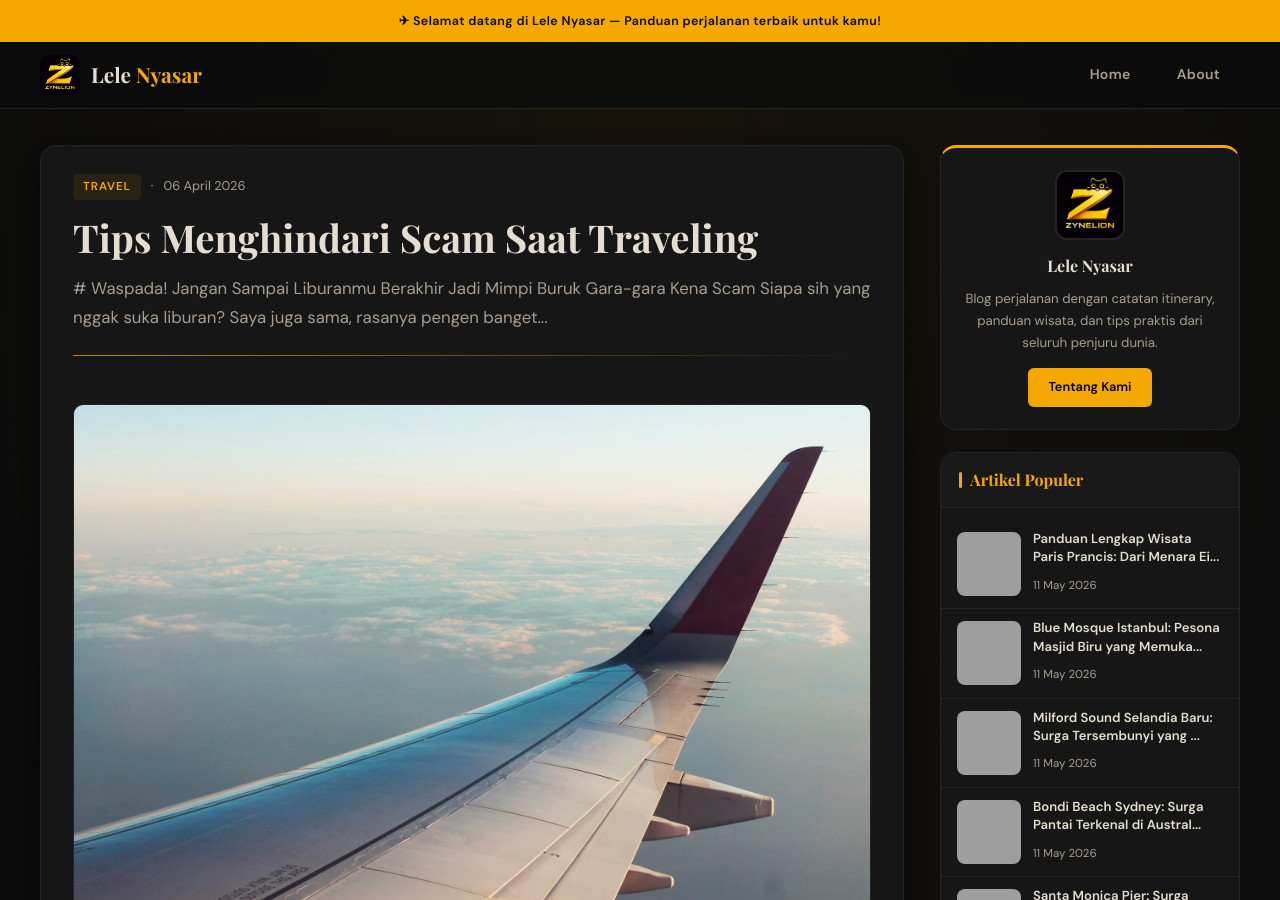
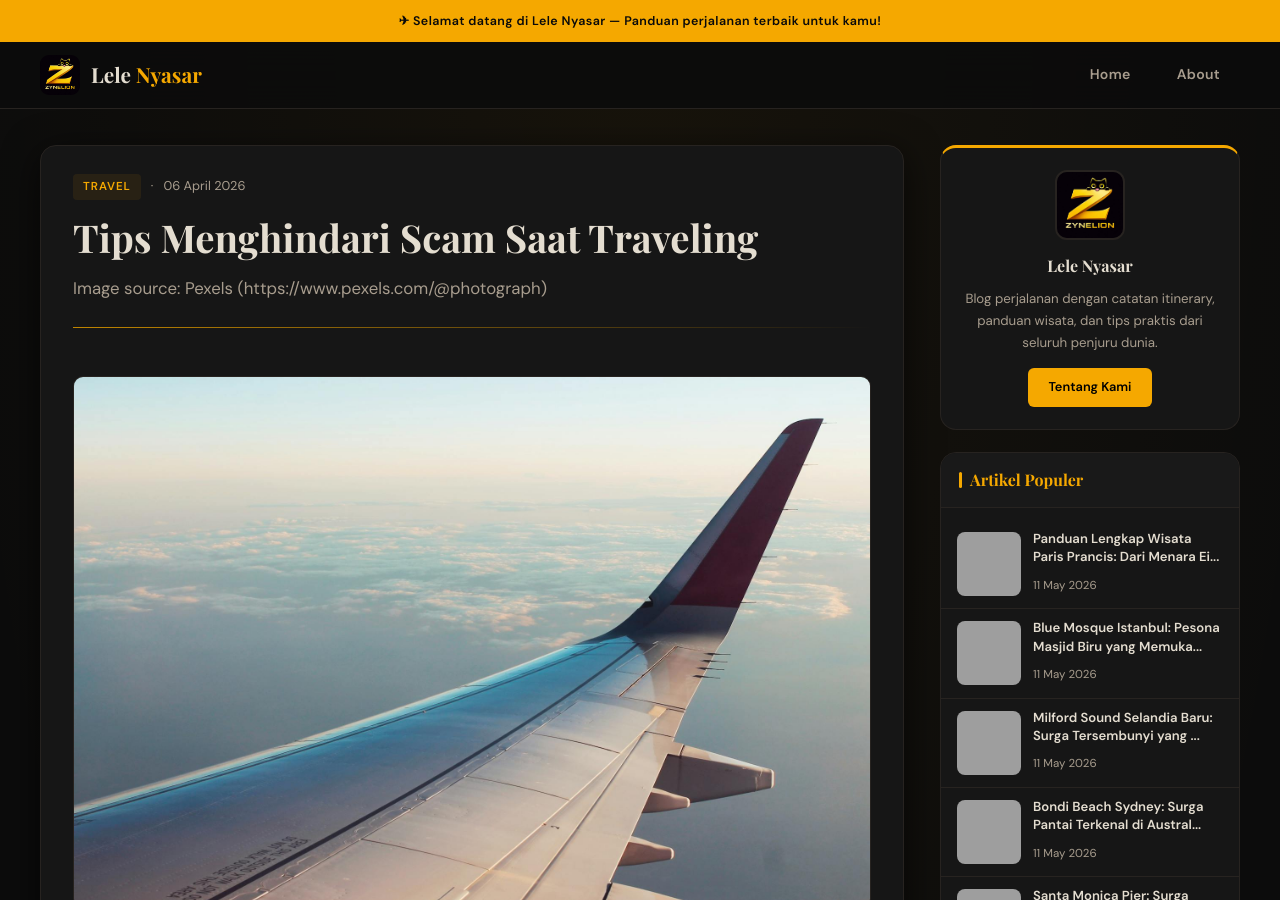
Before and after one commit to vwebe/lele, a Jekyll site: the page built from _posts/2026-04-06-tips-menghindari-scam-saat-traveling.md, in a window 1280 px wide and 900 px high. Built offline with Jekyll 4.4.1, drawn with Linux system fonts in a browser that asks for light colours; some web fonts are replaced; grey boxes are pictures that could not be loaded.

Commit message:
Fix SEO meta source: _posts/2026-04-06-tips-menghindari-scam-saat-traveling.md

```diff
--- a/_posts/2026-04-06-tips-menghindari-scam-saat-traveling.md
+++ b/_posts/2026-04-06-tips-menghindari-scam-saat-traveling.md
@@ -1,16 +1,21 @@
 ---
 layout: post
 title: "Tips Menghindari Scam Saat Traveling"
+seo_title: "Tips Menghindari Scam Saat Traveling"
+keyword: "tips menghindari scam saat traveling"
 date: 2026-04-06 07:00:00 +0700
-categories: [travel]
-image: "/assets/images/auto/tips-menghindari-scam-saat-traveling.jpg"
-seo_title: "Tips Menghindari Scam Saat Traveling"
-description: "# Waspada! Jangan Sampai Liburanmu Berakhir Jadi Mimpi Buruk Gara-gara Kena Scam Siapa sih yang nggak suka liburan? Saya juga sama, rasanya pengen banget..."
-excerpt: "# Waspada! Jangan Sampai Liburanmu Berakhir Jadi Mimpi Buruk Gara-gara Kena Scam Siapa sih yang nggak suka liburan? Saya juga sama, rasanya pengen banget..."
-keywords: "tips menghindari scam saat traveling, tips menghindari scam saat, travel, wisata tips menghindari scam, panduan tips menghindari scam, tips tips menghindari scam"
-image_alt: "Tips Menghindari Scam Saat Traveling"
+last_modified_at: 2026-05-12 17:35:29 +0700
+sitemap: true
 robots: "index, follow, max-snippet:-1, max-image-preview:large, max-video-preview:-1"
 googlebot: "index, follow, max-snippet:-1, max-image-preview:large, max-video-preview:-1"
+categories: ["travel"]
+tags: ["travel"]
+description: "Image source: Pexels (https://www.pexels.com/@photograph)"
+excerpt: "Image source: Pexels (https://www.pexels.com/@photograph)"
+keywords: "travel, tips, menghindari, scam, saat, traveling, wisata tips menghindari scam, panduan tips menghindari scam, tips tips menghindari scam"
+image: "/assets/images/auto/tips-menghindari-scam-saat-traveling.jpg"
+image_alt: "Tips Menghindari Scam Saat Traveling"
+seo_fixed_source: "sheet_keyword_h2p_v1"
 ---
 
 <img src="{{ "assets/images/auto/tips-menghindari-scam-saat-traveling.jpg" | relative_url }}" alt="Tips Menghindari Scam Saat Traveling" loading="lazy" decoding="async">
```
